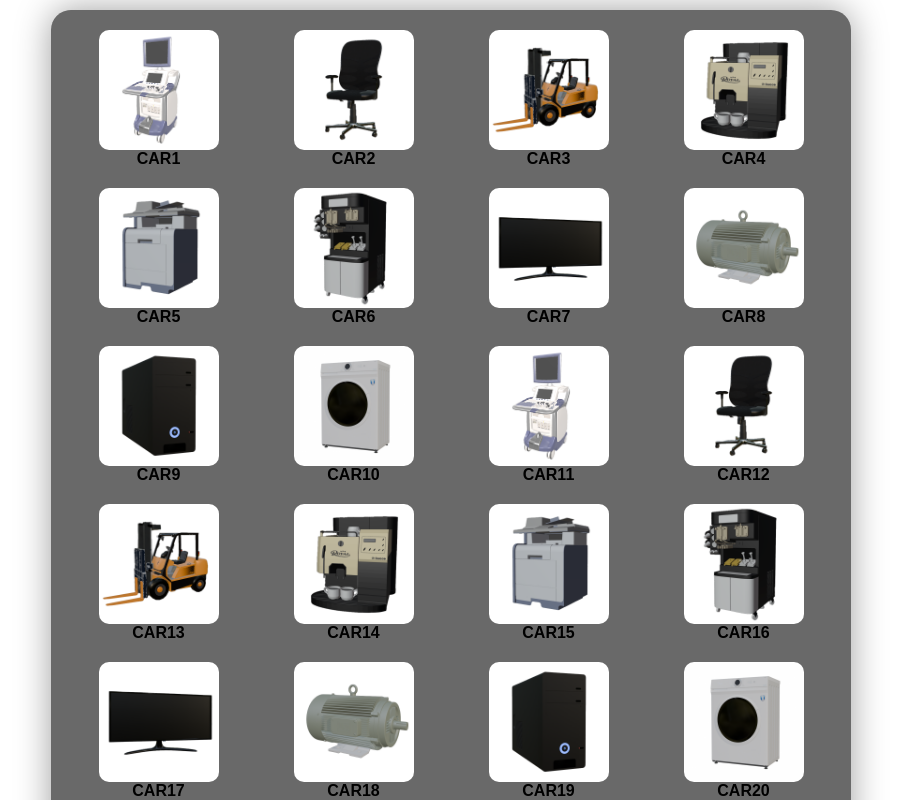
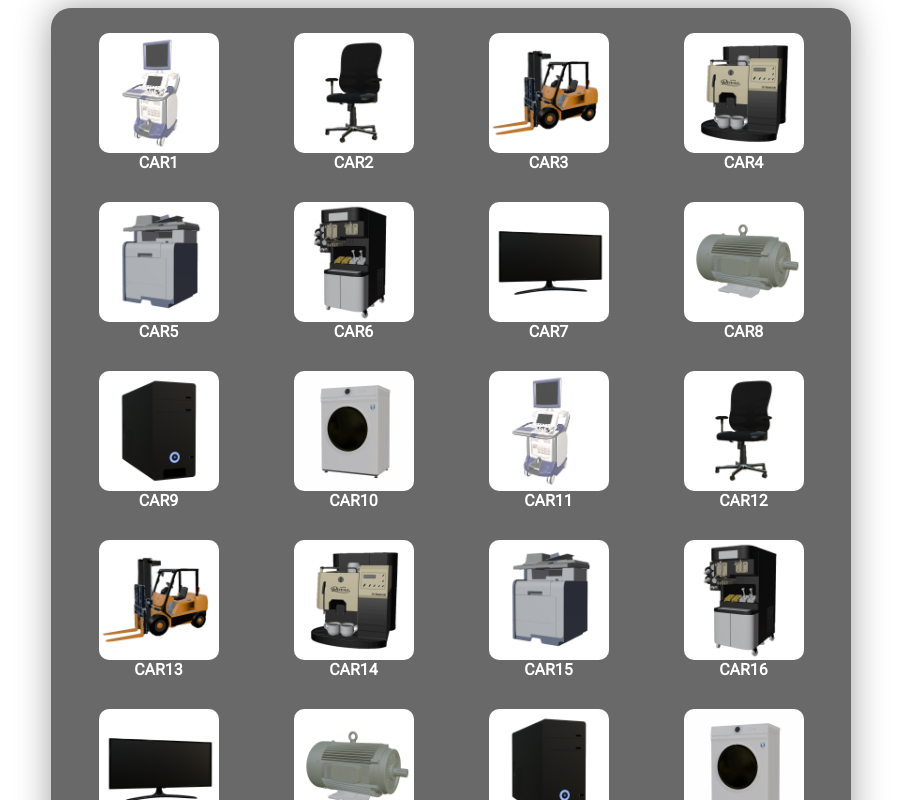
Before and after one commit to egmCeiRyu/50models, a website: page index.html in a window 1280 px wide. Shown: the top 800 px of the page, without its empty margins (189-1090 px from the left). Drawn offline with Linux system fonts and the light colour scheme.

Commit message:
Update style.css

```diff
--- a/style.css
+++ b/style.css
@@ -41,19 +41,14 @@ h1 {
 .thumbnail-link {
     width: 50%;
     box-sizing: border-box;
-    padding: 10px;
+    padding: 15px;
     text-align: center;
     text-decoration: none;
-    font-family: sans-serif;
-    color: black;
+    color: white;
+    font-weight:bold;
+    font-family: 'Roboto', sans-serif;
 }
-body {
-  text-align:center;
-  color: white;
-  padding: 2px;
-  font-weight: bold;
-  font-family: roboto;
-}
+
 @media (min-width: 601px) {
     .thumbnail-link {
         width: 25%; /* or 20% depending on how many per row you want on larger screens */
```
